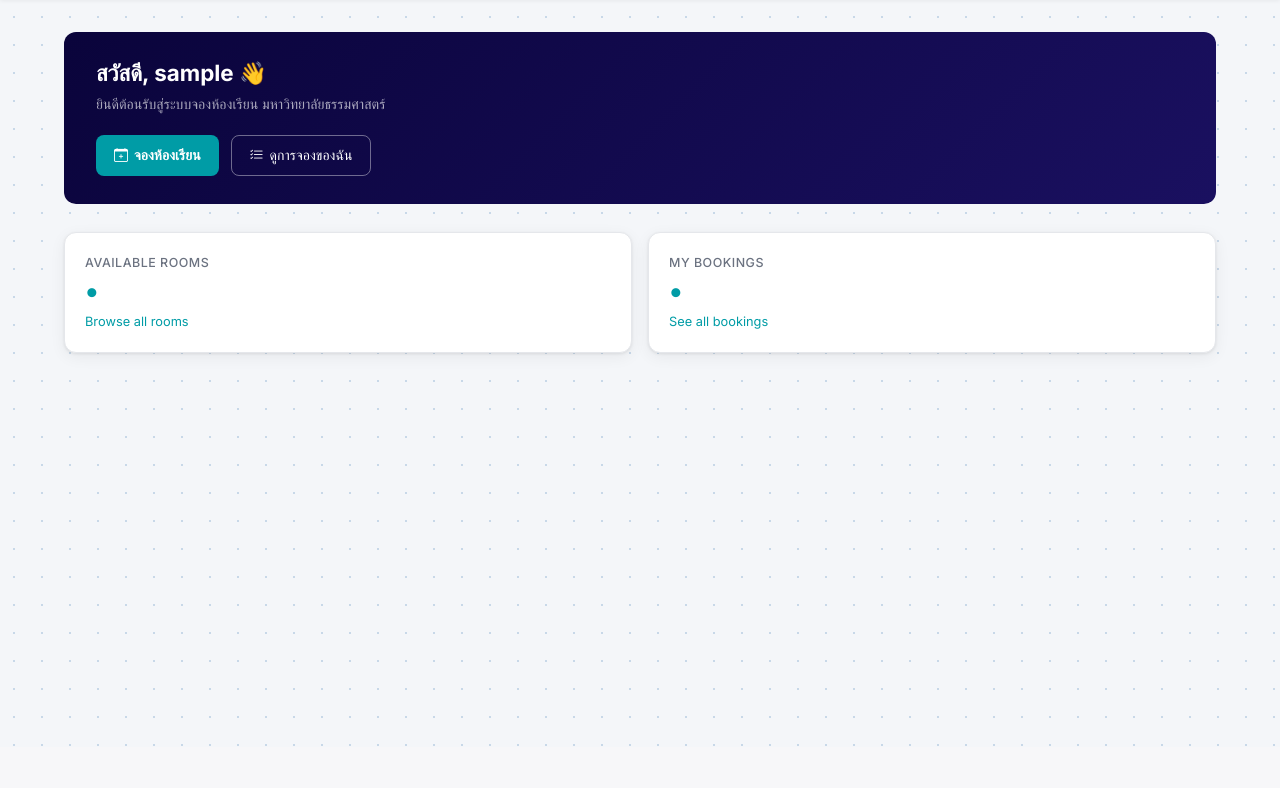
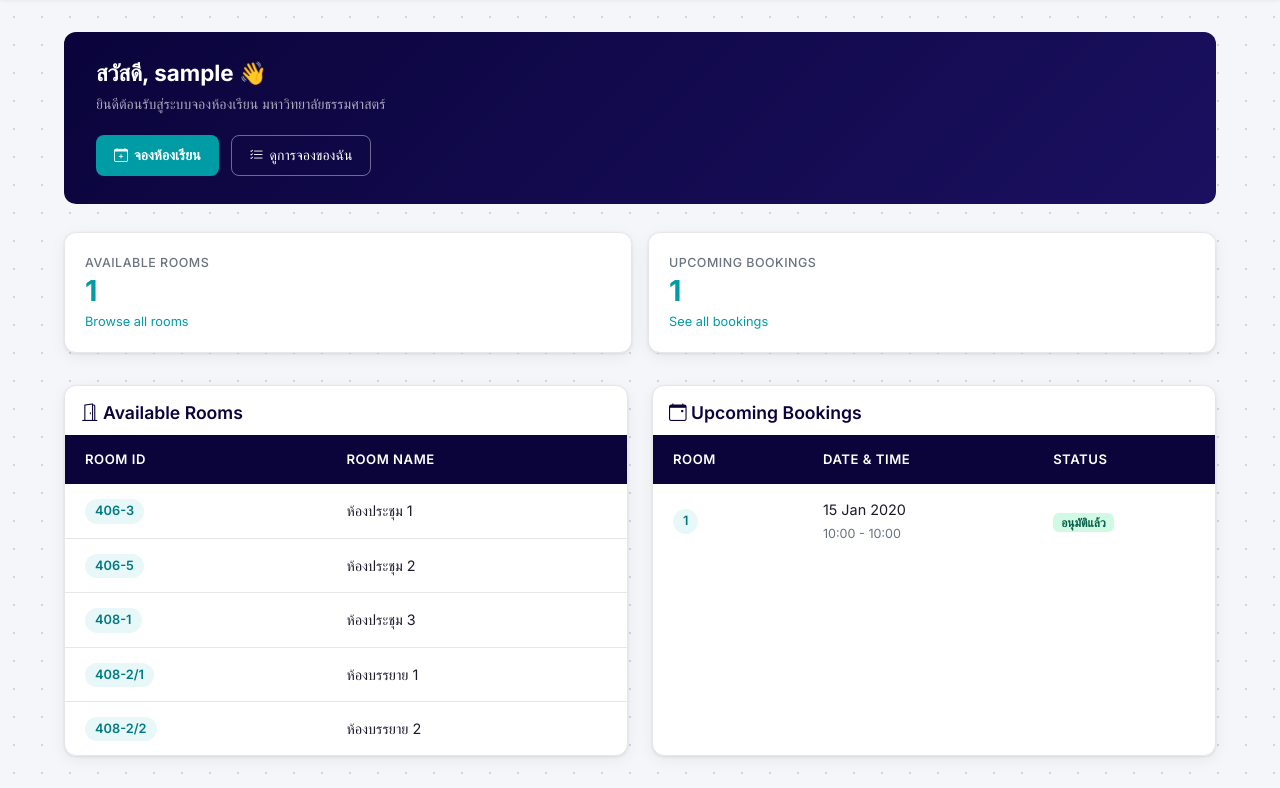
Before and after one commit to arm280747/CN334, a Django app: template TUBooking/Bookingapp/templates/Bookingapp/home.html in a window 1280 px wide. Shown: the part 53-841 px from the top of the page. Before the commit the page ends 799 px from the top, so only its background shows below. Run offline with Django 5.2, Linux system fonts and the light colour scheme; data comes from the database, SQL or seed files in the repository; tables that the repository leaves empty hold one stand-in row (values such as "Sample post"); the template is opened without the code that fills it: values that come from a table or form of the project are taken from there, most other values are stand-ins (such as "Sample title", 1, 10 or a date in 2020).

Commit message:
shows available rooms and upcoming bookings on dashboard page

```diff
--- a/TUBooking/Bookingapp/templates/Bookingapp/home.html
+++ b/TUBooking/Bookingapp/templates/Bookingapp/home.html
@@ -25,14 +25,79 @@
 <div class="tu-stats">
     <div class="tu-stat-card">
         <div class="stat-label">Available Rooms</div>
-        <div class="stat-value" style="color: var(--teal);">&#x2022;</div>
+        <div class="stat-value" style="color: var(--teal);">{{ rooms_count }}</div>
         <div class="stat-sub"><a href="{% url 'booking' %}">Browse all rooms</a></div>
     </div>
     <div class="tu-stat-card">
-        <div class="stat-label">My Bookings</div>
-        <div class="stat-value" style="color: var(--teal);">&#x2022;</div>
+        <div class="stat-label">Upcoming Bookings</div>
+        <div class="stat-value" style="color: var(--teal);">{{ my_bookings_count }}</div>
         <div class="stat-sub"><a href="{% url 'booked' %}">See all bookings</a></div>
     </div>
 </div>
 
+<div style="display: grid; grid-template-columns: 1fr 1fr; gap: 24px; margin-top: 32px;">
+    <!-- Available Rooms Table -->
+    <div class="tu-table-wrap">
+        <h2 style="font-size:1.1rem;font-weight:600;color:var(--navy);margin-bottom:12px;padding: 16px 16px 0;">
+            <i class="bi bi-door-open"></i> Available Rooms
+        </h2>
+        <table class="tu-table">
+            <thead>
+                <tr>
+                    <th>Room ID</th>
+                    <th>Room Name</th>
+                </tr>
+            </thead>
+            <tbody>
+                {% for room in available_rooms %}
+                <tr>
+                    <td><span class="room-id-badge">{{ room.room_id }}</span></td>
+                    <td>{{ room.room_name }}</td>
+                </tr>
+                {% empty %}
+                <tr>
+                    <td colspan="2" style="text-align:center;color:var(--muted);padding:24px;">No rooms available</td>
+                </tr>
+                {% endfor %}
+            </tbody>
+        </table>
+    </div>
+
+    <!-- Upcoming Bookings Table -->
+    <div class="tu-table-wrap">
+        <h2 style="font-size:1.1rem;font-weight:600;color:var(--navy);margin-bottom:12px;padding: 16px 16px 0;">
+            <i class="bi bi-calendar-event"></i> Upcoming Bookings
+        </h2>
+        <table class="tu-table">
+            <thead>
+                <tr>
+                    <th>Room</th>
+                    <th>Date & Time</th>
+                    <th>Status</th>
+                </tr>
+            </thead>
+            <tbody>
+                {% for booking in upcoming_bookings %}
+                <tr>
+                    <td>
+                        <span class="room-id-badge">{{ booking.room.room_id }}</span>
+                    </td>
+                    <td>
+                        {{ booking.date_start|date:"d M Y" }}<br>
+                        <small style="color:var(--muted);">{{ booking.time_start|time:"H:i" }} - {{ booking.time_end|time:"H:i" }}</small>
+                    </td>
+                    <td>
+                        {% include "Bookingapp/_status_badge.html" with status=booking.status denial=booking.denial_reason %}
+                    </td>
+                </tr>
+                {% empty %}
+                <tr>
+                    <td colspan="3" style="text-align:center;color:var(--muted);padding:24px;">ไม่มีการจองที่กำลังจะมาถึง</td>
+                </tr>
+                {% endfor %}
+            </tbody>
+        </table>
+    </div>
+</div>
+
 {% endblock %}
```
Also changed, not shown: TUBooking/Bookingapp/views.py (+28 -2 lines).
